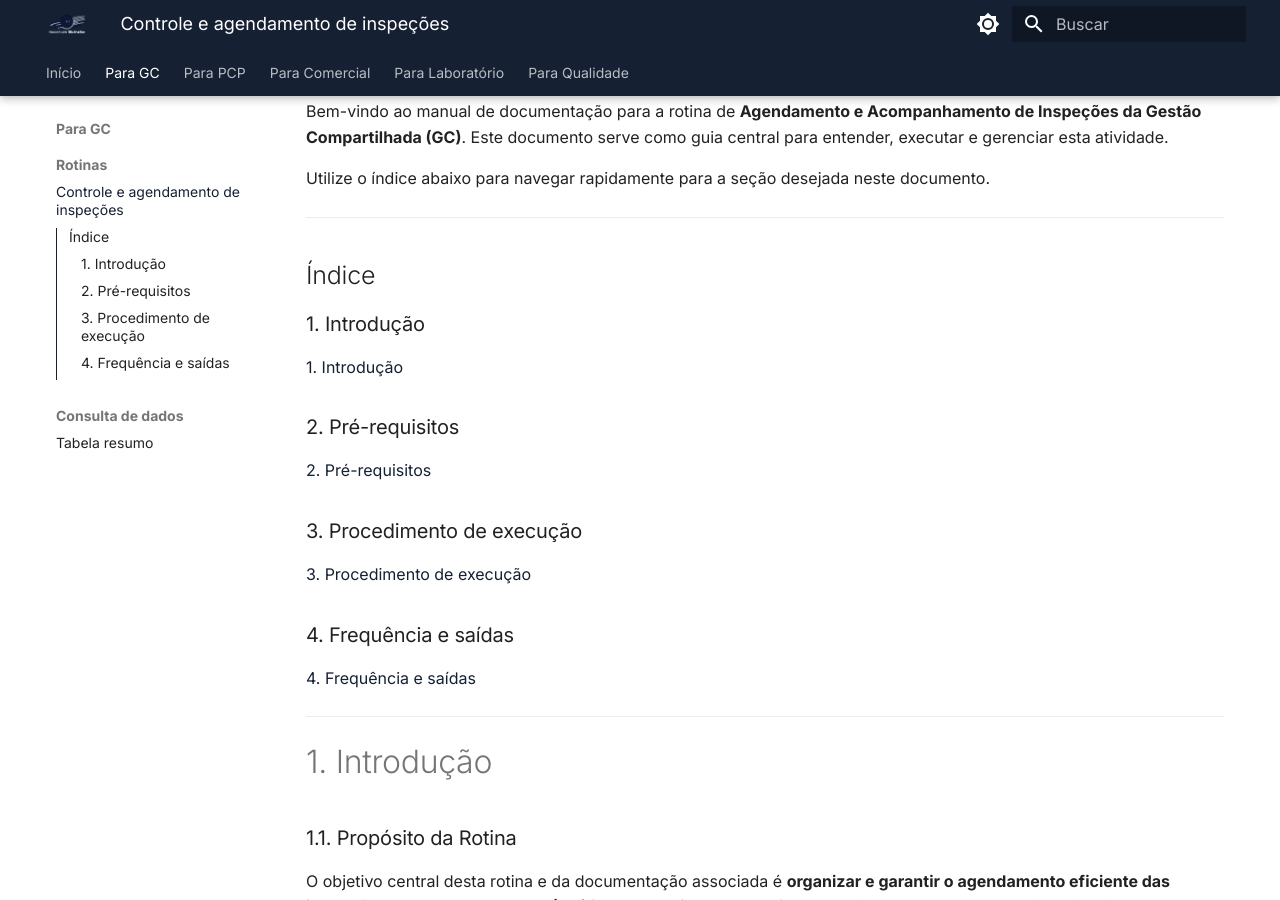
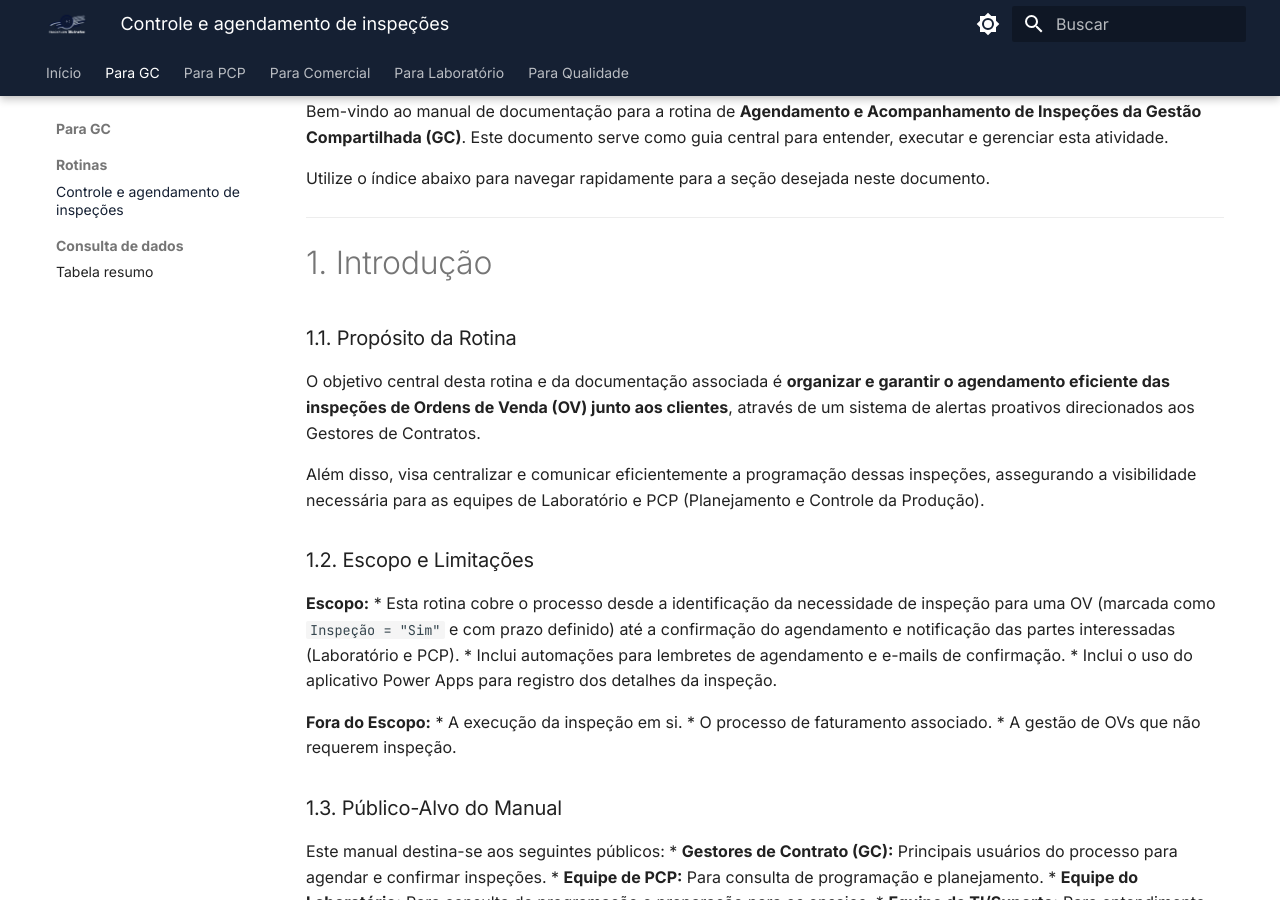
Before and after one commit to automacaotehokas/doc_dashboards_automacao, an MkDocs documentation site: the page built from docs/gc/rotinas/index.md, in a window 1280 px wide and 900 px high, scrolled down 657 px. Built offline with MkDocs 1.6.1 and Material for MkDocs 9.7.7, drawn with Linux system fonts in a browser that asks for light colours; the version menu is left out.

Commit message:
correção rotinas gc

```diff
--- a/docs/gc/rotinas/index.md
+++ b/docs/gc/rotinas/index.md
@@ -17,21 +17,6 @@ Bem-vindo ao manual de documentação para a rotina de **Agendamento e Acompanha
 Este documento serve como guia central para entender, executar e gerenciar esta atividade.
 
 Utilize o índice abaixo para navegar rapidamente para a seção desejada neste documento.
-
----
-## Índice
-
-### 1. Introdução
-[1. Introdução](#1-introdução)
-
-### 2. Pré-requisitos
-[2. Pré-requisitos](#2-pré-requisitos)
-
-### 3. Procedimento de execução
-[3. Procedimento de execução](#3-procedimento-de-execução)
-
-### 4. Frequência e saídas
-[4. Frequência e saídas](#4-frequência-e-saídas)
 
 
 ---
```
